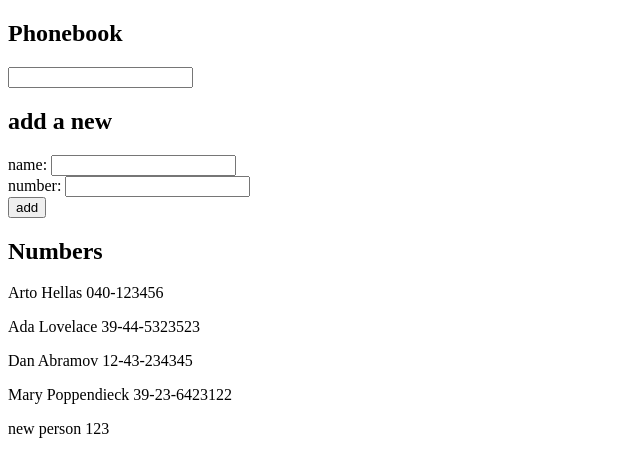
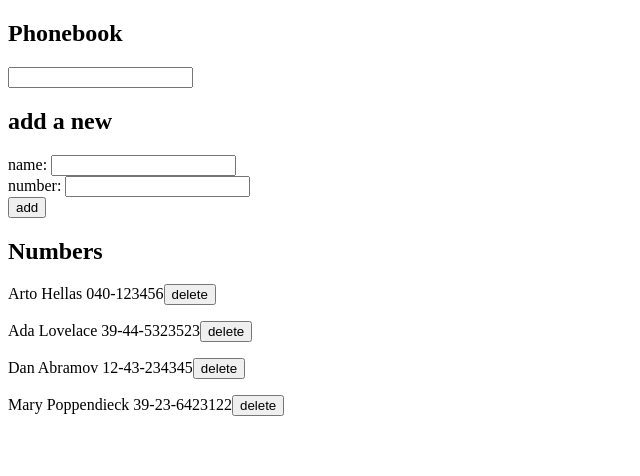
Before and after one commit to kuromika/fs-part-2, a React (Create React App) app in the folder phonebook/: page / in a window 1280 px wide. Shown: the top 476 px of the page, without its empty margins (0-640 px from the left). Built offline with nearby package versions, Linux system fonts and the light colour scheme; data requests are answered from the project's data file.

Commit message:
Allow deleting persons - 2.14

```diff
--- a/phonebook/db.json
+++ b/phonebook/db.json
@@ -19,11 +19,6 @@
       "name": "Mary Poppendieck",
       "number": "39-23-6423122",
       "id": 4
-    },
-    {
-      "name": "new person",
-      "number": "123",
-      "id": 5
     }
   ]
 }
--- a/phonebook/src/App.js
+++ b/phonebook/src/App.js
@@ -2,7 +2,7 @@ import { useState, useEffect } from 'react'
 import { Form } from './components/Form'
 import { Filter } from './components/Filter'
 import { Persons } from './components/Persons'
-import {createPerson, updatePerson, getAll} from './services/persons'
+import {createPerson, updatePerson, getAll, deletePerson} from './services/persons'
 
 const App = () => {
   const [persons, setPersons] = useState([])
@@ -45,6 +45,17 @@ const App = () => {
     setFilter(event.target.value);
   }
 
+  const handlePersonDelete = (id) => {
+    const person = persons.find((person) => person.id === id);
+    const confirmation = window.confirm(`Delete ${person.name}?`);
+    if (!confirmation) {
+      return;
+    }
+    deletePerson(id).then((response) => {
+      setPersons([...persons.filter((person) => person.id !== id)]);
+    })
+  }
+
   const filteredPersons = persons.filter((person) => person.name.toLowerCase().includes(filter.toLowerCase()));
 
   return (
@@ -56,7 +67,9 @@ const App = () => {
         handleNumberInput={handleNumberInput} newName={newName} newNumber={newNumber}>
       </Form>
       <h2>Numbers</h2>
-      <Persons persons={filteredPersons}></Persons>
+      <Persons persons={filteredPersons}
+        handleDelete={handlePersonDelete}
+      ></Persons>
     </div>
   )
 }
--- a/phonebook/src/components/Persons.js
+++ b/phonebook/src/components/Persons.js
@@ -1,10 +1,20 @@
 
-export const Persons = ({ persons }) => {
+export const Persons = ({ persons, handleDelete }) => {
+
+  const handleClick = (id) => {
+    return (event) => {
+      handleDelete(id);
+    }
+  }
+
+
   return (
     <div>
       {persons.map((person) => {
         return (
-          <p key={person.name}>{person.name} {person.number}</p>
+          <p key={person.id}>{person.name} {person.number}
+            <button onClick={handleClick(person.id)}>delete</button>
+          </p>
         )
       })}
     </div>
--- a/phonebook/src/services/persons.js
+++ b/phonebook/src/services/persons.js
@@ -13,3 +13,7 @@ export const updatePerson = (id, newPerson) => {
 export const createPerson = (newPerson) => {
   return axios.post(baseURL, newPerson);
 }
+
+export const deletePerson = (id) => {
+  return axios.delete(`${baseURL}/${id}`);
+}
```
